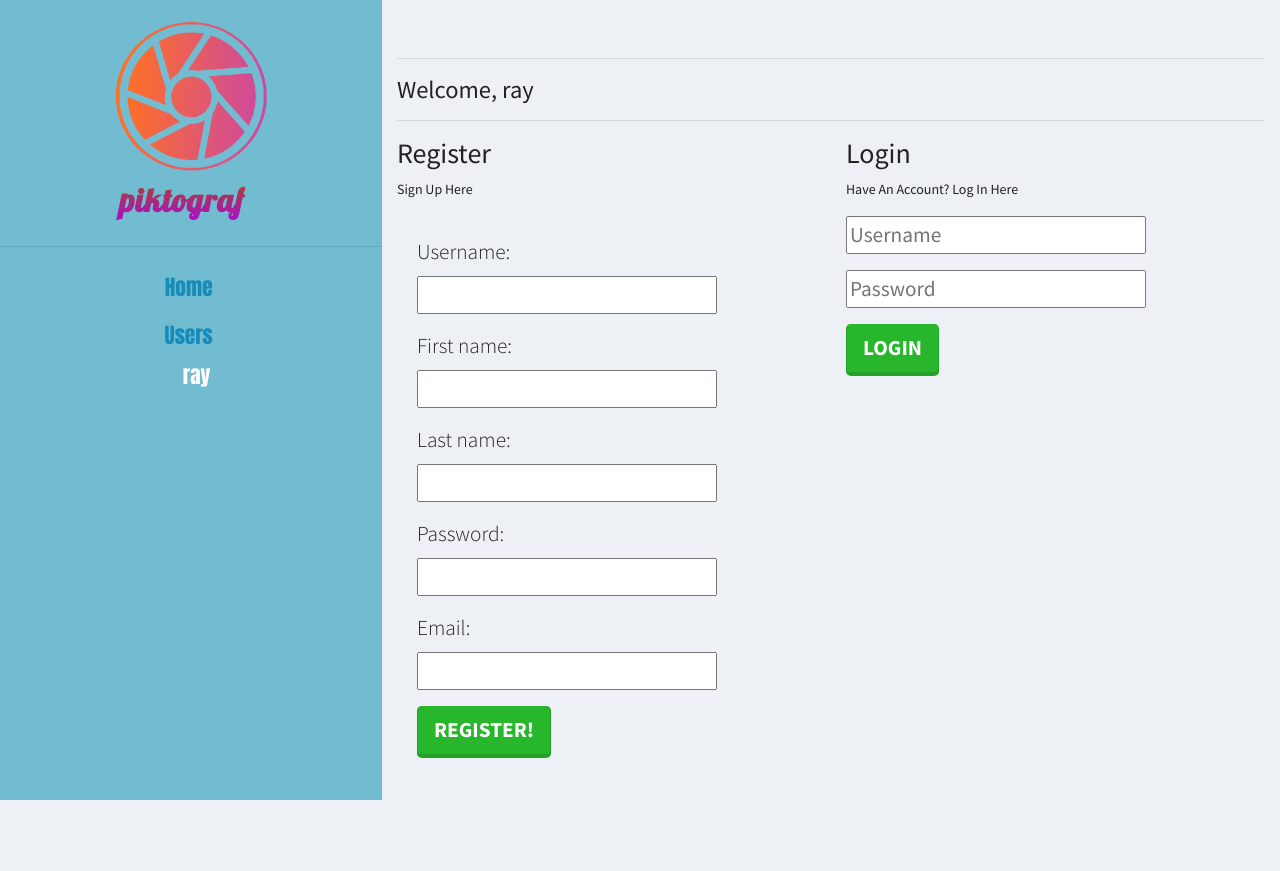
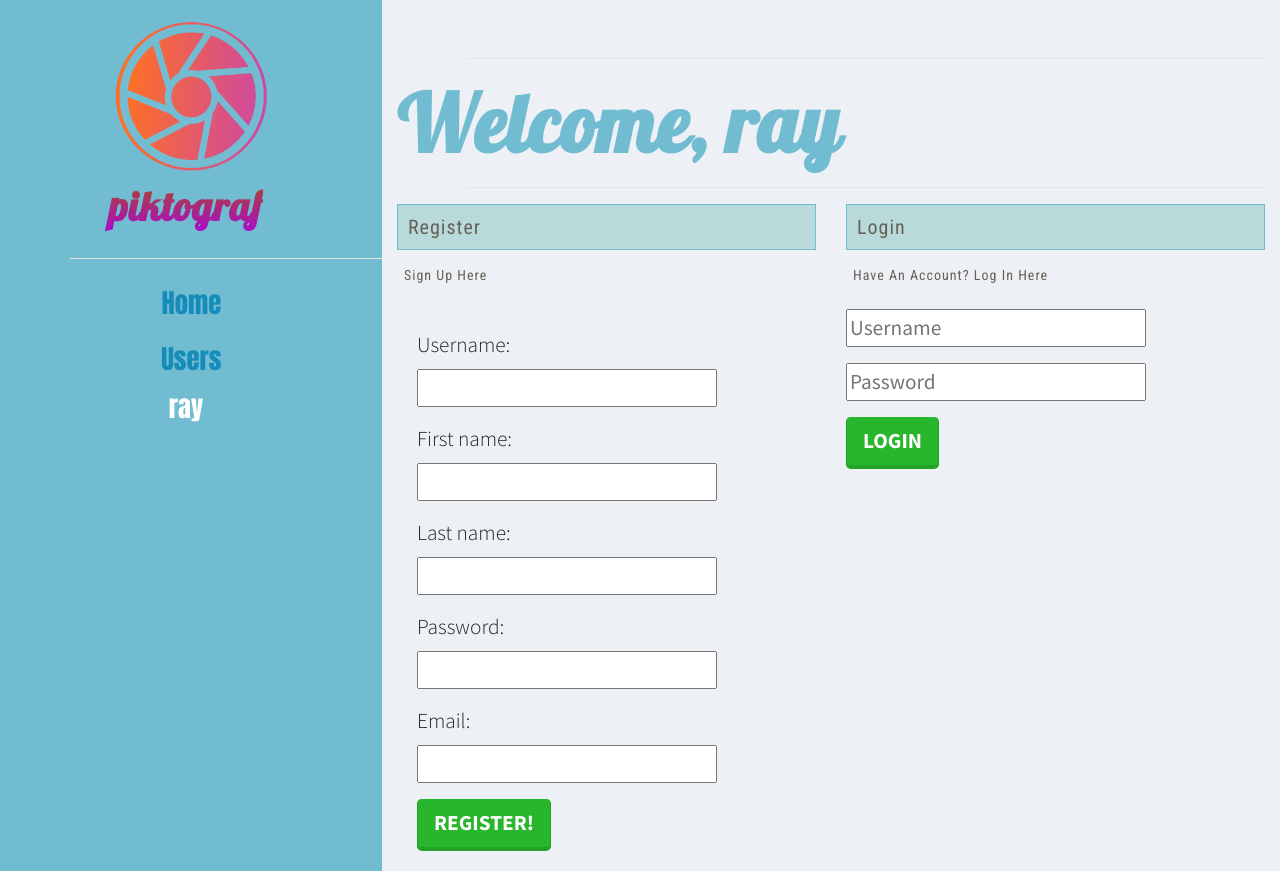
Before and after one commit to stevezlin/picasso_project, a Django app: page / in a window 1280 px wide. Before the commit the page ends 800 px from the top, so only its background shows below. Run offline with Django 3.2, Linux system fonts and the light colour scheme; a user stored in the database is signed in; some libraries are stand-ins or nearby versions.

Commit message:
changed a lot of templates

```diff
--- a/picassoapp/static/styles.css
+++ b/picassoapp/static/styles.css
@@ -3,12 +3,57 @@
     font-family: 'Lobster', cursive;
     font-weight: 800;
     letter-spacing: 1px;
-    font-size: 24pt;
+    font-size: 30pt;
     padding-left:1em;
     margin-right: 50px;
     background: -webkit-linear-gradient(#A50, #A0E);
     -webkit-background-clip: text;
     -webkit-text-fill-color: transparent;
+}
+
+hr {
+    background-color: white;
+    border: 1;
+    margin-left:5em;
+}
+
+/*text for the profile section in feed.html */
+.profile {
+    color: #66625A;
+    font-family: 'Roboto Condensed', sans-serif;
+    letter-spacing: 1px;
+    font-size: 15pt;
+    border: 1px solid #72BCD2;
+    padding: 0.5em;
+    background: #B9DADA;
+}
+
+/* text for registeration/login */
+.reg-text {
+    color: #66625A;
+    font-family: 'Roboto Condensed', sans-serif;
+    letter-spacing: 1px;
+    padding: 0.5em;
+}
+
+div.col-sm-4 {
+  border: 2px solid white;
+  background: white;
+
+}
+
+img.logo:hover {
+    cursor: default;
+    transform: rotate(360deg);
+    transition: all 0.3s ease-in-out 0s;
+}
+
+.header-text {
+    font-family: 'Lobster', cursive;
+    font-weight: 800;
+    letter-spacing: 1px;
+    font-size: 60pt;
+    color: #72BCD2;
 }
 
 /*background color */
@@ -18,9 +63,9 @@ body {
 }
 
 .nav-link {
-    color: #white;
+    color: white;
     font-family: 'Anton', sans-serif;
-    font-size: 16pt;
+    font-size: 20pt;
     padding-left:1em;
     margin-right: 50px;
 }
@@ -62,8 +107,8 @@ button.btn-lg {
     font-size:1.25em;
     font-weight: 400;
     font-family: 'Anton', sans-serif;
-    font-size: 16pt;
-    padding-left: 1em;
+    font-size: 20pt;
+    padding-left: 0em;
     margin-right: 50px;
 }
 
@@ -80,7 +125,5 @@ button.btn-lg {
 }
 
 .nav-brand {
-
     font-family: Kalam;
-
  }
--- a/picassoapp/templates/base.html
+++ b/picassoapp/templates/base.html
@@ -16,7 +16,7 @@
 
 
  <!-- google font -->
-<link href="https://fonts.googleapis.com/css?family=Anton|Lobster" rel="stylesheet">
+<link href="https://fonts.googleapis.com/css?family=Anton|Lobster|Lobster+Two|Roboto+Condensed" rel="stylesheet">
 
 {{ form.media }}
   </head>
@@ -26,7 +26,7 @@
 <div class="nav-container">
             <div class="brand-contain">
             <br>
-            <center><img src="/static/logo.png" height="150 px"><br>
+            <center><img class="logo" src="/static/logo.png" height="150 px"><br>
             <a href="/" class="navbar-brand">piktograf</a></center>
             <hr>
             </div>
--- a/picassoapp/templates/pages/home.html
+++ b/picassoapp/templates/pages/home.html
@@ -8,15 +8,15 @@
 
 {% if user.is_authenticated %}
     <hr />
-    <h3>Welcome, {{ user }}</h3>
+    <h3 class="header-text">Welcome, {{ user }}</h3>
     <hr />
 {% endif %}
 
 
 <div class="row">
     <div class="col">
-        <h2>Register</h2>
-        <p>Sign Up Here</p>
+        <h2 class="profile">Register</h2>
+        <p class="reg-text">Sign Up Here</p>
         <form class="" action="." method="POST">
             <div class="card-body">
                 {% csrf_token %}
@@ -26,8 +26,8 @@
         </form>
     </div>
     <div class="col">
-        <h2>Login</h2>
-        <p>Have An Account? Log In Here</p>
+        <h2 class="profile">Login</h2>
+        <p class="reg-text">Have An Account? Log In Here</p>
         <form class="" action="." method="POST">
             {% csrf_token %}
             <p><input placeholder="Username" name="username" /></p>
```
Also changed, not shown: picassoapp/templates/pages/feed.html (+11 -14 lines).
